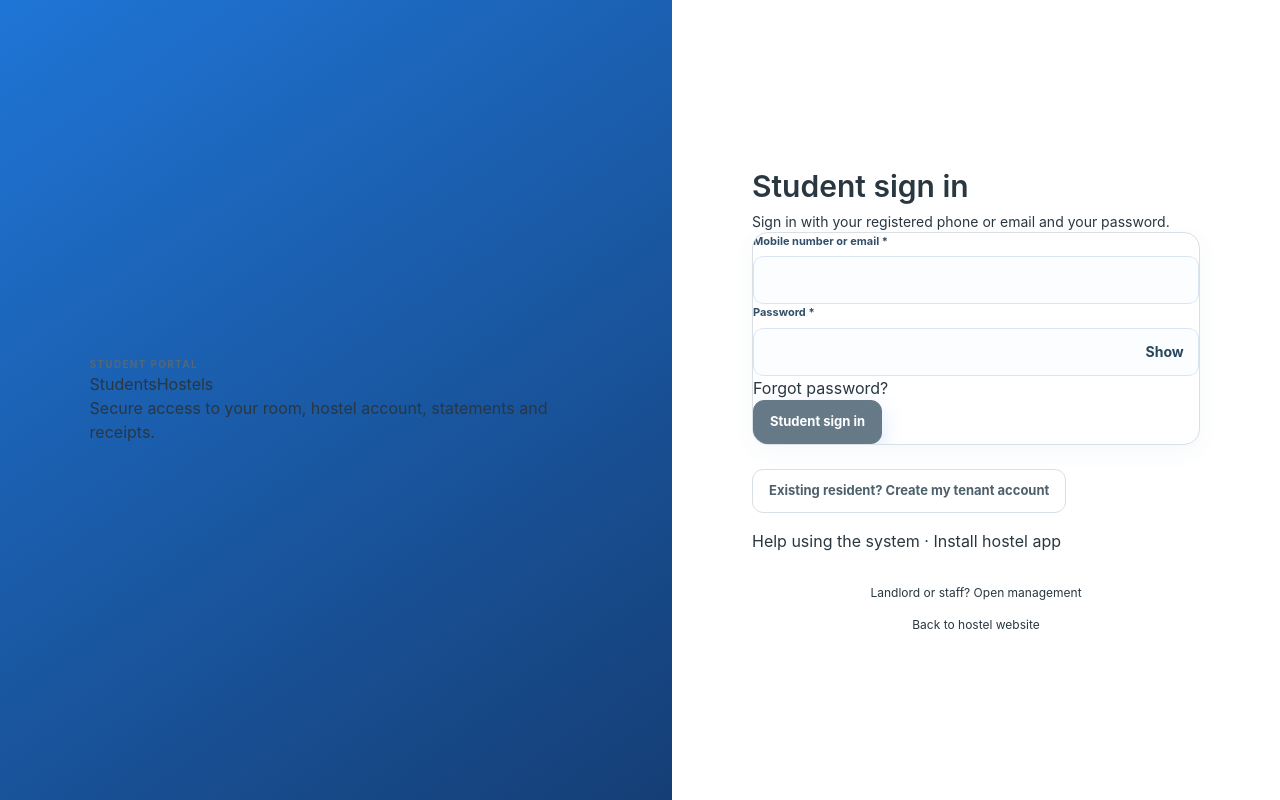
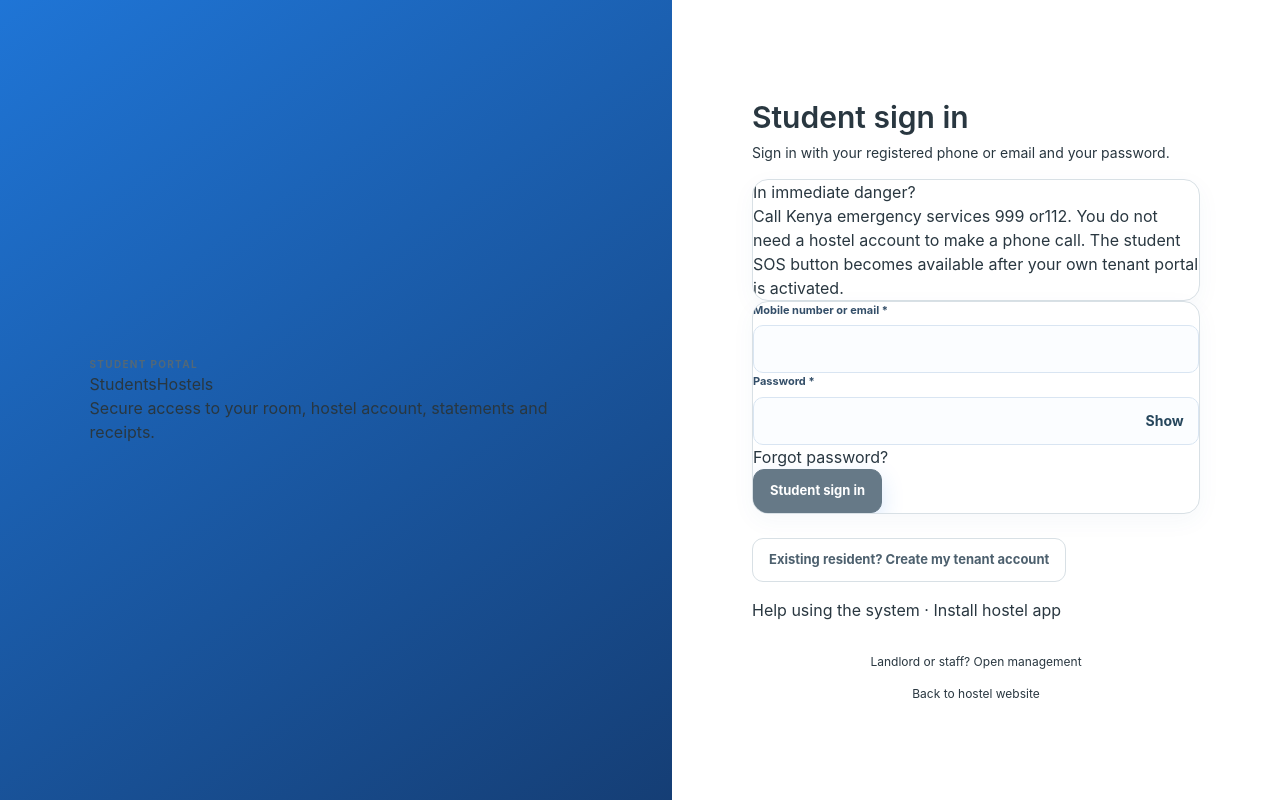
Before and after one commit to FlameCipher/hostel-management, a Next.js app: page /tenant/login in a window 1280 px wide. Built offline with nearby package versions, Linux system fonts and the light colour scheme; no server answers.

Commit message:
Keep Kenyan emergency contact options visible before tenant portal activation

```diff
--- a/src/app/tenant/login/page.tsx
+++ b/src/app/tenant/login/page.tsx
@@ -8,5 +8,10 @@ export default async function TenantLoginPage({searchParams}: {searchParams: Pro
   const context=await requestPropertyContext();
   const hostelName=context.property?.name ?? "StudentsHostels";
   if (await getTenantSession()) redirect("/tenant/account");
-  return <main className="login-page"><section className="login-brand-panel"><p className="eyebrow">Student portal</p><h1>{hostelName}</h1><p>Secure access to your room, hostel account, statements and receipts.</p></section><section className="login-form-panel"><div className="w-full max-w-md"><h2 className="text-3xl font-semibold">Student sign in</h2><p className="mt-2 text-sm">Sign in with your registered phone or email and your password.</p>{params.passwordReset === "1" && <p role="status" className="mt-5">Your password has been reset. Previous hostel sessions are signed out. Sign in with your new password.</p>}<TenantLoginForm/><p className="mt-6"><Link className="secondary-button" href="/tenant/register">Existing resident? Create my tenant account</Link></p><p className="mt-4"><Link href="/help">Help using the system</Link> · <Link href="/install">Install hostel app</Link></p><p className="mt-8 text-center text-xs"><Link href="/login">Landlord or staff? Open management</Link></p><p className="mt-4 text-center text-xs"><Link href="/">Back to hostel website</Link></p></div></section></main>;
+  return <main className="login-page"><section className="login-brand-panel"><p className="eyebrow">Student portal</p><h1>{hostelName}</h1><p>Secure access to your room, hostel account, statements and receipts.</p></section><section className="login-form-panel"><div className="w-full max-w-md"><h2 className="text-3xl font-semibold">Student sign in</h2><p className="mt-2 text-sm">Sign in with your registered phone or email and your password.</p>{params.passwordReset === "1" && <p role="status" className="mt-5">Your password has been reset. Previous hostel sessions are signed out. Sign in with your new password.</p>}<section className="panel entity-form mt-4" aria-label="Urgent safety help">
+  <h3>In immediate danger?</h3>
+  <p>Call Kenya emergency services <a href="tel:999">999</a> or
+    <a href="tel:112">112</a>. You do not need a hostel account to make a phone call.
+    The student SOS button becomes available after your own tenant portal is activated.</p>
+</section><TenantLoginForm/><p className="mt-6"><Link className="secondary-button" href="/tenant/register">Existing resident? Create my tenant account</Link></p><p className="mt-4"><Link href="/help">Help using the system</Link> · <Link href="/install">Install hostel app</Link></p><p className="mt-8 text-center text-xs"><Link href="/login">Landlord or staff? Open management</Link></p><p className="mt-4 text-center text-xs"><Link href="/">Back to hostel website</Link></p></div></section></main>;
 }
```
